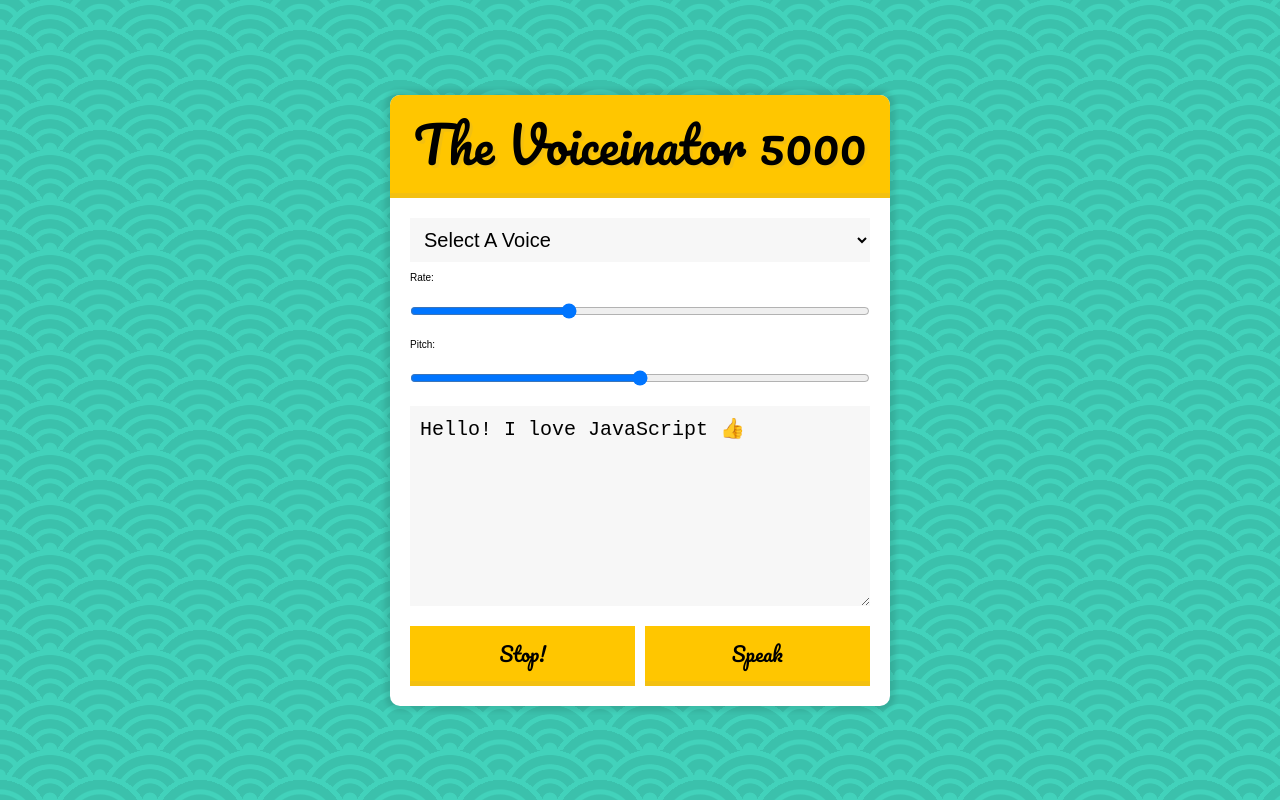
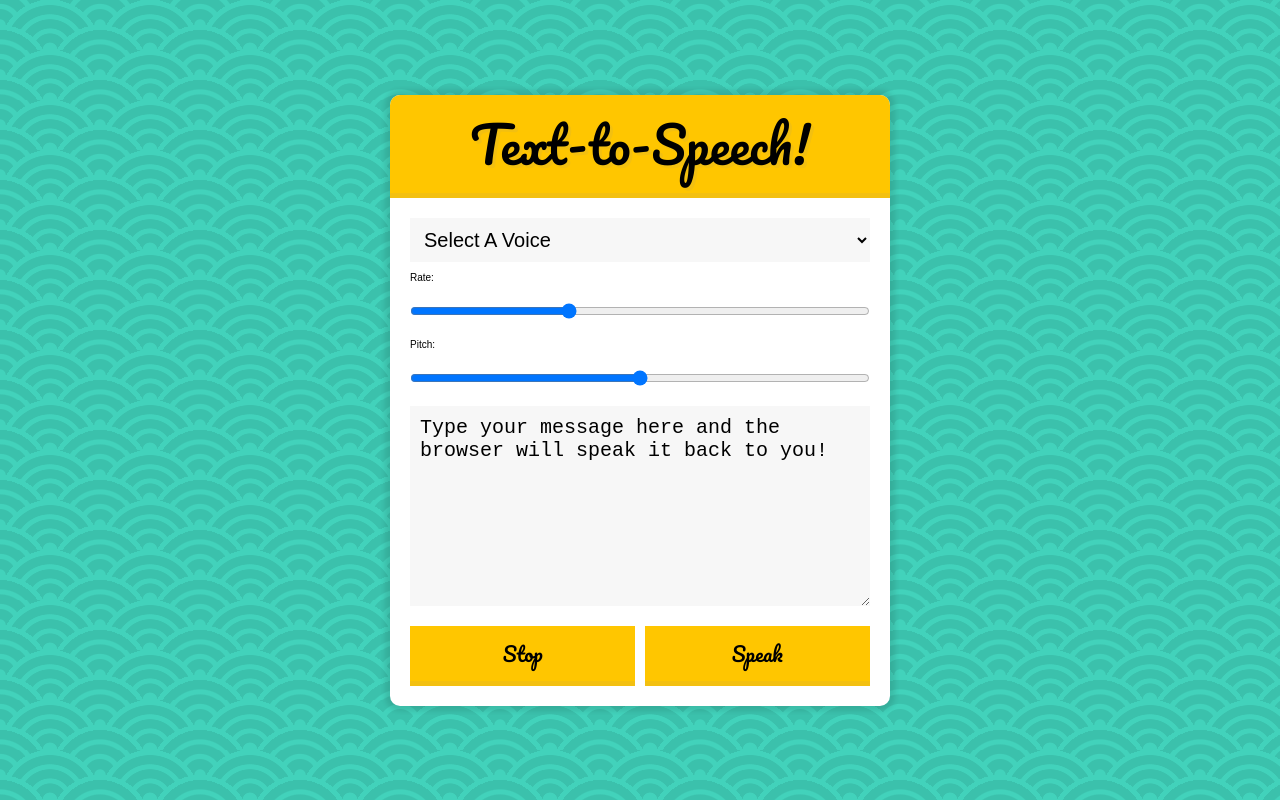
Before and after one commit to nofcaz/text-to-speech, a plain HTML site: page index.html in a window 1280 px wide. Drawn offline with Linux system fonts and the light colour scheme.

Commit message:
Clean up code and add a few comments

```diff
--- a/index.html
+++ b/index.html
@@ -10,7 +10,7 @@
 
     <div class="voiceinator">
 
-      <h1>The Voiceinator 5000</h1>
+      <h1>Text-to-Speech!</h1>
 
       <select name="voice" id="voices">
         <option value="">Select A Voice</option>
@@ -22,14 +22,14 @@
       <label for="pitch">Pitch:</label>
 
       <input name="pitch" type="range" min="0" max="2" step="0.1">
-      <textarea name="text">Hello! I love JavaScript 👍</textarea>
-      <button id="stop">Stop!</button>
+      <textarea name="text">Type your message here and the browser will speak it back to you!</textarea>
+      <button id="stop">Stop</button>
       <button id="speak">Speak</button>
 
     </div>
 
 <script>
-  const msg = new SpeechSynthesisUtterance(); // Provides information on the users voice input, such as the speed of the message and the pitch of the voice
+  const msg = new SpeechSynthesisUtterance(); // Provides information on the voice input, such as the speed of the message and the pitch of the voice
   let voices = [];
   const voicesDropdown = document.querySelector('[name="voice"]');
   const options = document.querySelectorAll('[type="range"], [name="text"]');
@@ -43,14 +43,14 @@
     // console.log(voices);
     voicesDropdown.innerHTML = voices
       .filter(voice => voice.lang.includes('en')) // Filters list for english-based voices only
-      .map(voice =>  `<option value="${voice.name}">${voice.name} (${voice.lang})`)
+      .map(voice => `<option value="${voice.name}">${voice.name} (${voice.lang})`)
       .join('');
     // voicesDropdown.innerHTML = voiceOptions; // Superfluous line of code
   }
 
   function setVoice() {
-    console.log('Voice changed.');
-    console.log(this.value);
+    // console.log('Voice changed.');
+    // console.log(this.value);
     msg.voice = voices.find(voice => voice.name === this.value); // Loops over the array of option values until the name matches the users chosen voice
     toggle();
   }
@@ -63,8 +63,9 @@
       }
   }
 
+  // Set the chosen voice option whenever one is selected
   function setOption() {
-    console.log(this.name, this.value);
+    // console.log(this.name, this.value);
     msg[this.name] = this.value;
     toggle();
   }
@@ -73,7 +74,7 @@
   voicesDropdown.addEventListener('change', setVoice);
   options.forEach(option => option.addEventListener('change', setOption));
   speakButton.addEventListener('click', toggle);
-  stopButton.addEventListener('click', () => toggle(false));
+  stopButton.addEventListener('click', () => toggle(false)); // React-style empty function lets you set the toggle param to false without it only running on page load
 
 </script>
 
```
